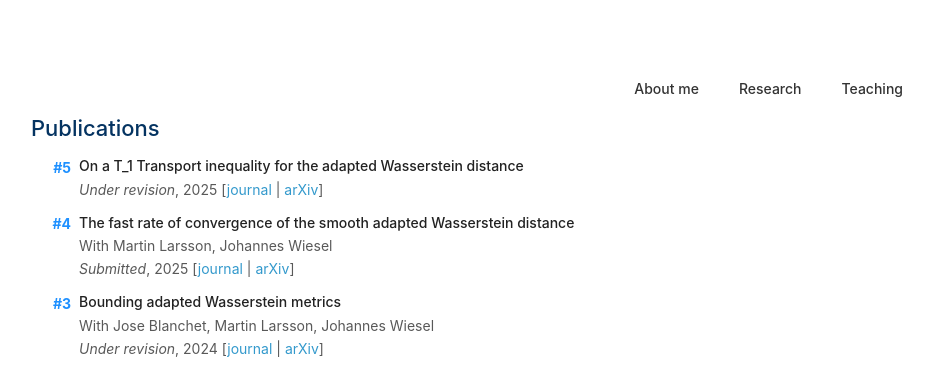
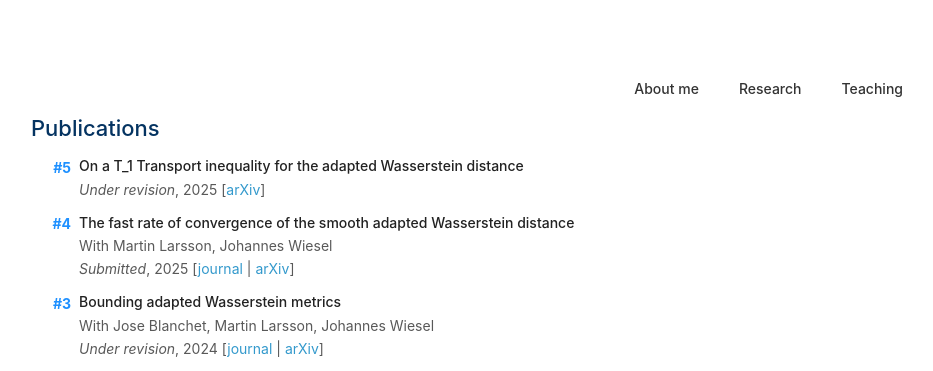
Before and after one commit to Jonghwap/Jonghwap.github.io, a Jekyll site: the page built from research.md, in a window 1280 px wide. Shown: the top 371 px of the page, without its empty margins (209-1142 px from the left). Built offline with Jekyll 4.4.1, drawn with Linux system fonts in a browser that asks for light colours; a style sheet for code colours, icons or effects is not loaded.

Commit message:
Update publications.yml

```diff
--- a/_data/publications.yml
+++ b/_data/publications.yml
@@ -7,7 +7,7 @@ publications:
     journal: Under revision
     year: 2025
     arxiv: https://www.arxiv.org/abs/2507.19215
-    journal_url: []
+    journal_url:
 
   - title: "The fast rate of convergence of the smooth adapted Wasserstein distance"
     coauthors:
```
